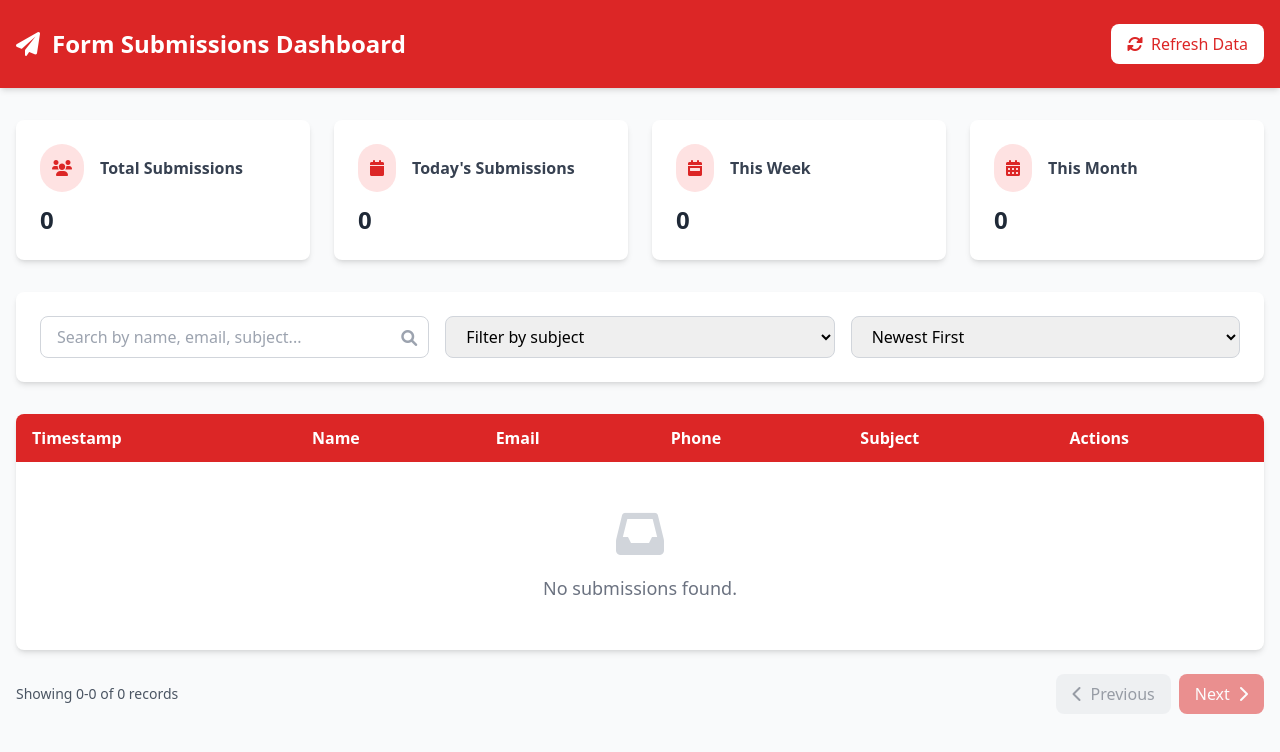
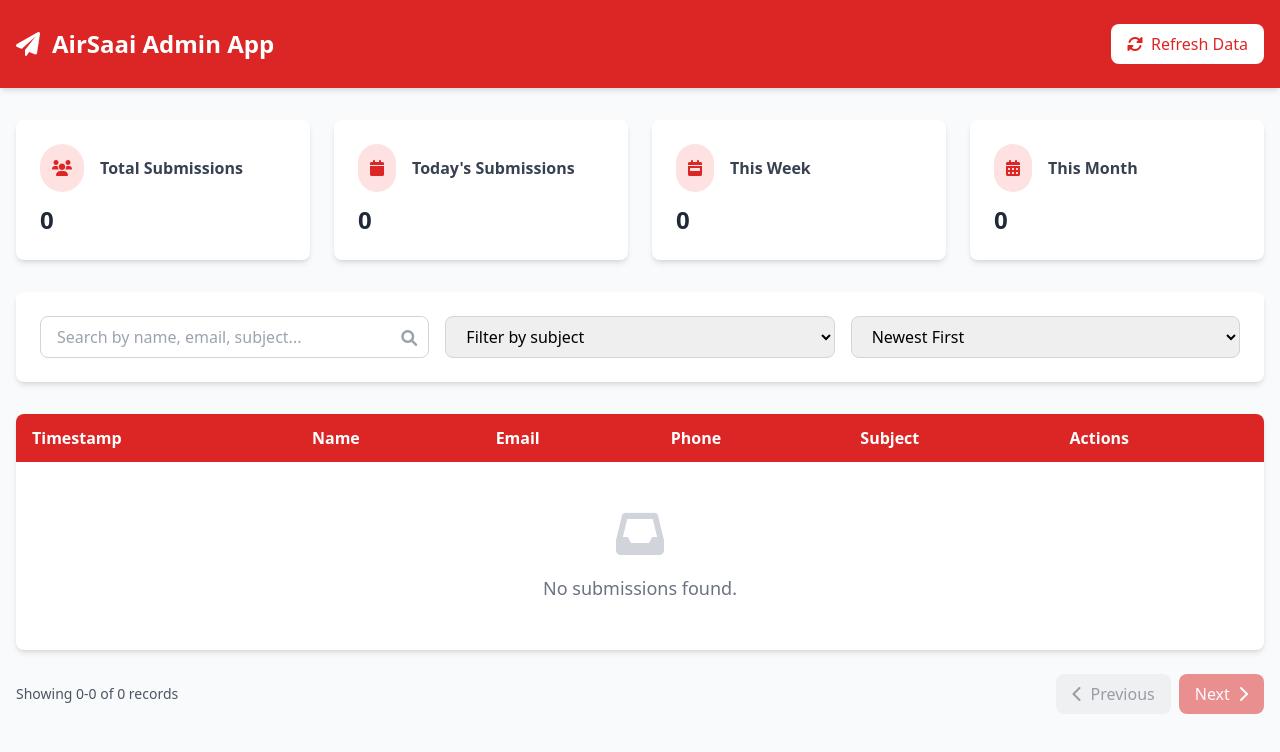
Before and after one commit to database-onyx/Air_Saai_Tours, a plain HTML site: page response.html in a window 1280 px wide. Drawn offline with nearby package versions, Linux system fonts and the light colour scheme; no server answers.

Commit message:
Update response.html

```diff
--- a/response.html
+++ b/response.html
@@ -33,7 +33,7 @@
                 <div class="flex items-center justify-between">
                     <div class="flex items-center">
                         <i class="fas fa-paper-plane text-white text-2xl mr-3"></i>
-                        <h1 class="text-xl md:text-2xl font-bold text-white">Form Submissions Dashboard</h1>
+                        <h1 class="text-xl md:text-2xl font-bold text-white">AirSaai Admin App</h1>
                     </div>
                     <div class="flex items-center">
                         <button id="refreshBtn" class="bg-white text-red-600 px-4 py-2 rounded-lg hover:bg-gray-100 transition flex items-center">
```
